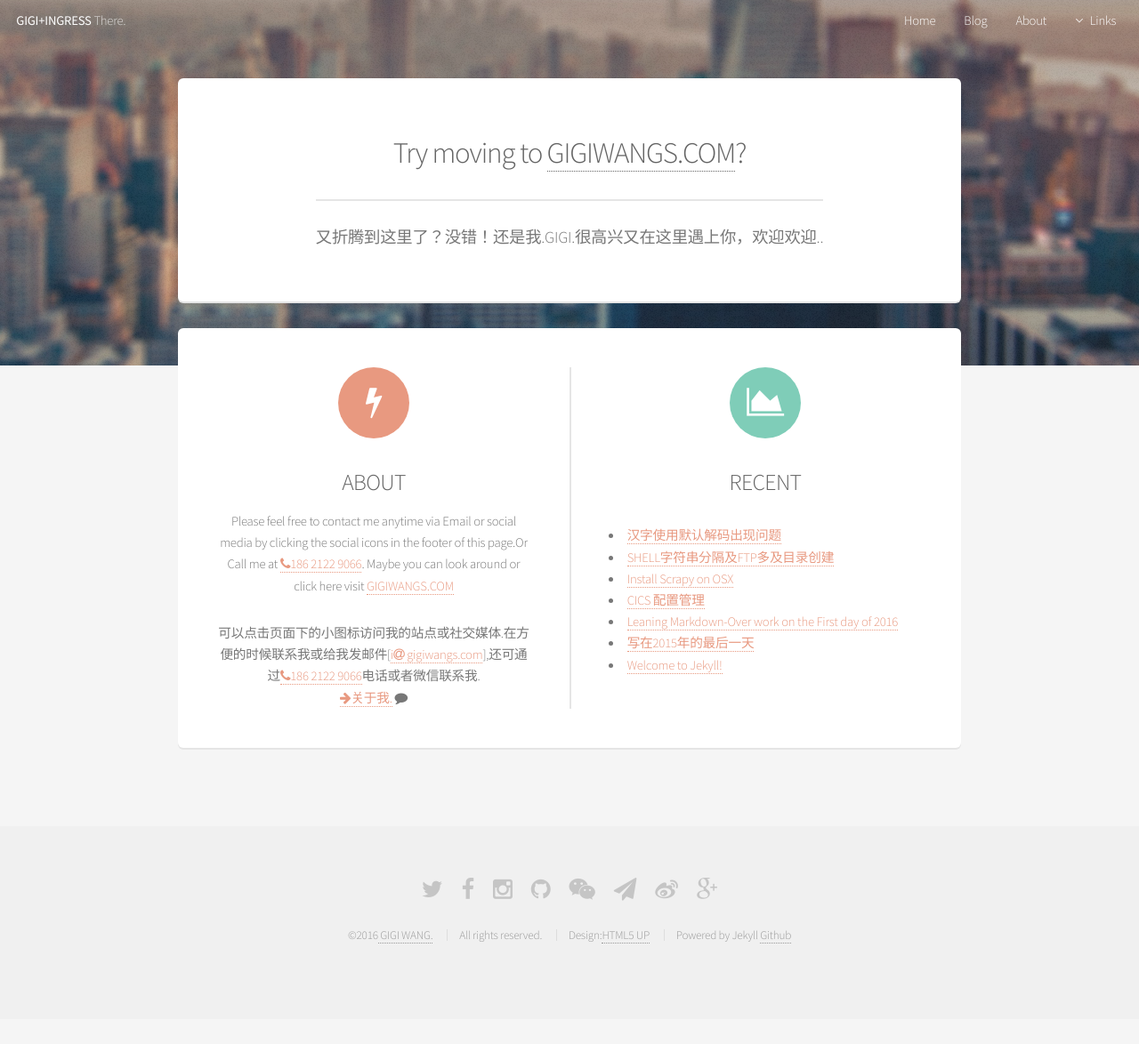
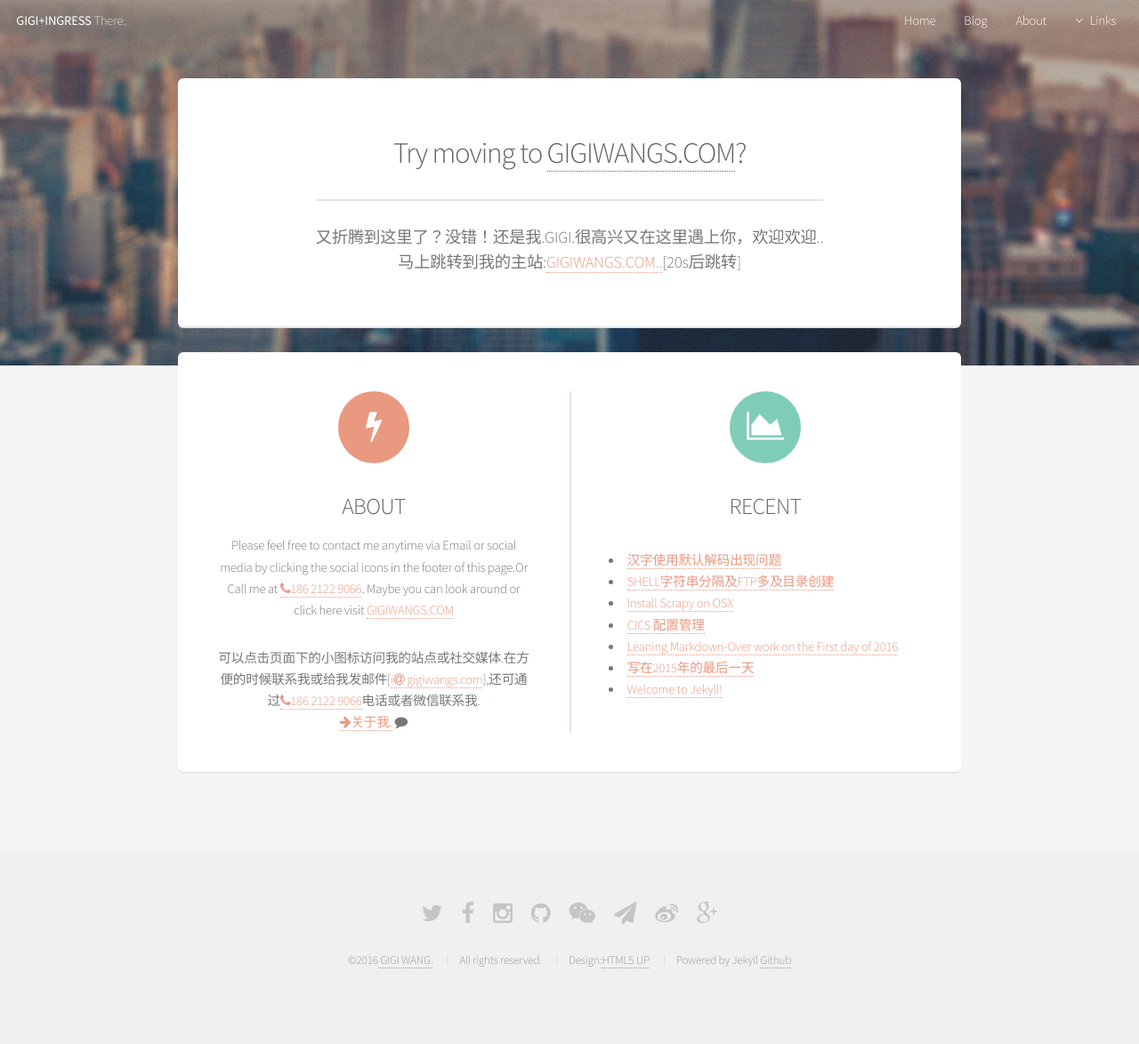
Before and after one commit to iocoo/iocoo.github.io, a Jekyll site: the page built from index.html, in a window 1280 px wide. Shown: the whole page at 89% size. Built offline with Jekyll 4.4.1, drawn with Linux system fonts in a browser that asks for light colours; the list of posts is cut into pages by our own code; comment, search, counter and statistics services are not loaded; before the commit the page ends 1146 px from its top, so only the background shows below that.

Commit message:
index changed.

```diff
--- a/index.html
+++ b/index.html
@@ -2,11 +2,13 @@
 title: GIGI+INGRESS
 layout: default
 ---
+<meta http-equiv="refresh" content="20;url=http://www.gigiwangs.com">
 <section class="box special">
 	<header class="major">
 		<h2>Try moving to <a target="_blank" href="http://www.gigiwangs.com"> GIGIWANGS.COM</a>?
-		<br /></h2>
-		<p>又折腾到这里了？没错！还是我.GIGI.很高兴又在这里遇上你，欢迎欢迎..</p>
+		<br/></h2>
+		<p>又折腾到这里了？没错！还是我.GIGI.很高兴又在这里遇上你，欢迎欢迎..
+		<br/>马上跳转到我的主站:<a target="_blank" href="http://www.gigiwangs.com">GIGIWANGS.COM..</a>[20s后跳转]</p>
 	</header>
 	<!--<span class="image featured"><img src="{{ site.baseurl }}/assets/images/pic01.jpg" alt="" /></span> -->
 </section>
```
